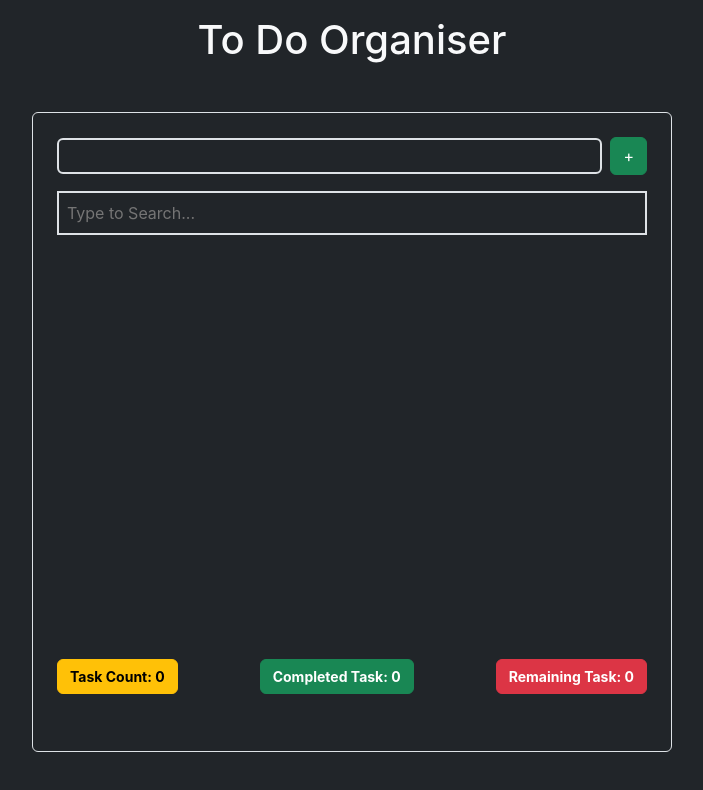
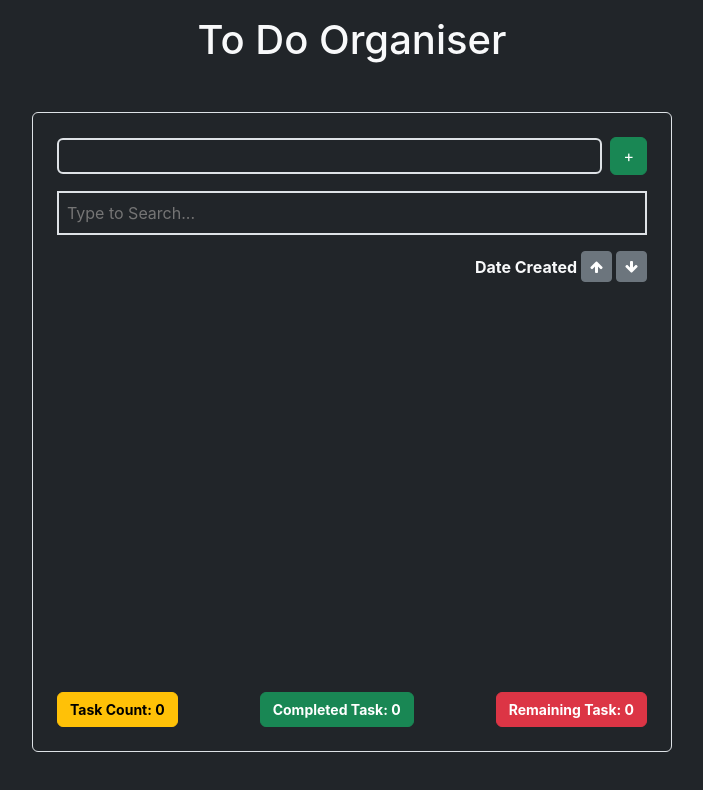
Before and after one commit to NitishSoni-1726/todo-organiser-using-react, a React (Create React App) app: page / in a window 1280 px wide. Shown: the top 790 px of the page, without its empty margins (288-991 px from the left). Built offline with nearby package versions, Linux system fonts and the light colour scheme.

Commit message:
Added a Sort Feature Which Sort Task according to Date Created

```diff
--- a/src/components/AddTask.js
+++ b/src/components/AddTask.js
@@ -28,7 +28,6 @@ export default function AddTask(props) {
         <input
           type="text"
           className="w-100 rounded p-1 me-2 bg-transparent text-light border border-2"
-          id="add-task-input"
           ref={inputRef}
         ></input>
         <button className="btn btn-success" type="submit">
--- a/src/components/Layout.js
+++ b/src/components/Layout.js
@@ -1,4 +1,4 @@
-import React, { useEffect, useState } from "react";
+import React, { useState } from "react";
 import AddTask from "./AddTask";
 import Task from "./Task";
 import Search from "./Search";
@@ -7,6 +7,8 @@ export default function Layout() {
   const [searchStr, setSearchStr] = useState("");
   const [completeFilter, setCompleteFilter] = useState(false);
   const [remainingFilter, setRemainingFilter] = useState(false);
+  const [ascendingSort, setAscendingSort] = useState(false);
+  const [descendingSort, setDescendingSort] = useState(false);
   const [taskList, setTaskList] = useState([]);
 
   function handleAddTask(newTaskContent) {
@@ -18,13 +20,12 @@ export default function Layout() {
     setTaskList(taskList.concat(newTask));
   }
   function handleDelete(index) {
-    let newTaskList = [];
-    for (let i = 0; i < taskList.length; i++) {
-      if (i !== index) {
-        newTaskList.push(taskList[i]);
-      }
-    }
-    setTaskList(newTaskList);
+    const firstPart = taskList.slice(0, index);
+    const secondPart = taskList.slice(index + 1, taskList.length);
+    // const elementToUpdate = taskList[index]
+    // elementToUpdate.content = newContent;
+    // const newTaskList = [...firstPart, elementToUpdate, ...secondPart]
+    setTaskList(firstPart.concat(secondPart));
   }
   function handleSave(value, index) {
     taskList[index].content = value;
@@ -54,10 +55,40 @@ export default function Layout() {
     setRemainingFilter(false);
     setCompleteFilter(false);
   }
-
+  function handleSortAscending() {
+    setAscendingSort(true);
+    setDescendingSort(false);
+  }
+  function handleSortDescending() {
+    setDescendingSort(true);
+    setAscendingSort(false);
+  }
   let filteredTasks = taskList;
   // Derived state. Don't need to store it in state using useState.
-
+  if (ascendingSort) {
+    for (let i = 1; i < taskList.length; i++) {
+      for (let j = 0; j < i; j++) {
+        if (taskList[i].date_created > taskList[j].date_created) {
+          let x = taskList[i];
+          taskList[i] = taskList[j];
+          taskList[j] = x;
+        }
+      }
+    }
+    filteredTasks = taskList;
+  }
+  if (descendingSort) {
+    for (let i = 1; i < taskList.length; i++) {
+      for (let j = 0; j < i; j++) {
+        if (taskList[i].date_created < taskList[j].date_created) {
+          let x = taskList[i];
+          taskList[i] = taskList[j];
+          taskList[j] = x;
+        }
+      }
+    }
+    filteredTasks = taskList;
+  }
   if (completeFilter) {
     filteredTasks = [];
     for (let i = 0; i < taskList.length; i++) {
@@ -108,6 +139,27 @@ export default function Layout() {
         <div className="d-flex flex-column align-items-center border w-50 p-4 m-4 rounded main-content text-light">
           <AddTask onAddTask={handleAddTask} />
           <Search onSearch={handleSearch} />
+          <div className="d-flex justify-content-end mt-3 w-100 align-items-center">
+            <div className="me-1 text-light" style={{ fontWeight: "700" }}>
+              Date Created
+            </div>
+            <button
+              className="btn btn-secondary btn-sm me-1"
+              onClick={() => {
+                handleSortAscending();
+              }}
+            >
+              <i className="fa fa-arrow-up"></i>
+            </button>
+            <button
+              className="btn btn-secondary btn-sm"
+              onClick={() => {
+                handleSortDescending();
+              }}
+            >
+              <i className="fa fa-arrow-down"></i>
+            </button>
+          </div>
           <div
             className="w-100 taskl-list mt-2"
             style={{ height: "50vh", overflowY: "scroll", overflowX: "hidden" }}
--- a/src/components/Search.js
+++ b/src/components/Search.js
@@ -7,7 +7,6 @@ export default function Search(props) {
         type="text"
         className="w-100 bg-transparent border border-2 p-2 text-light"
         placeholder="Type to Search..."
-        id="search-bar"
         onKeyUp={() => {
           if (searchRef.current) {
             props.onSearch(searchRef.current.value);
--- a/src/components/Task.js
+++ b/src/components/Task.js
@@ -29,7 +29,6 @@ export default function TaskList(props) {
           type="checkbox"
           style={{ transform: "scale(1.5)" }}
           ref={checkRef}
-          id="check-box"
           onChange={() => {
             props.onStatusChange(
               checkRef.current.checked,
```
